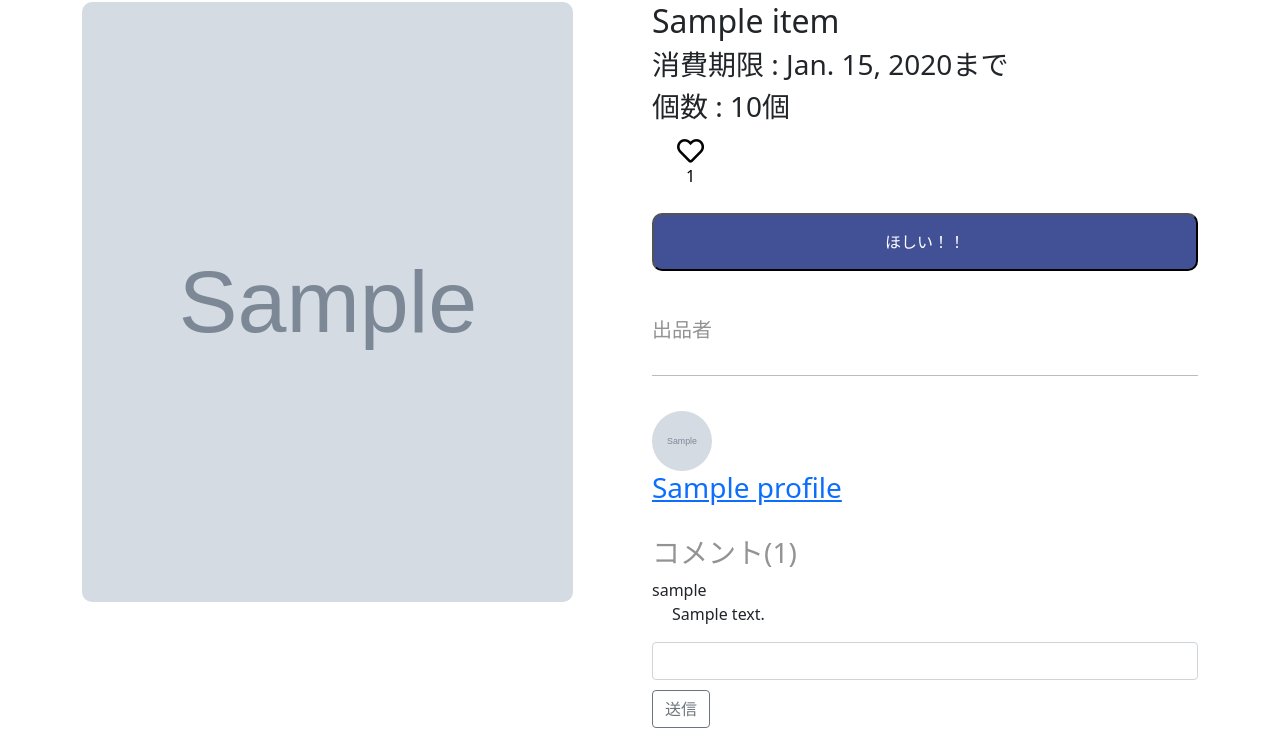
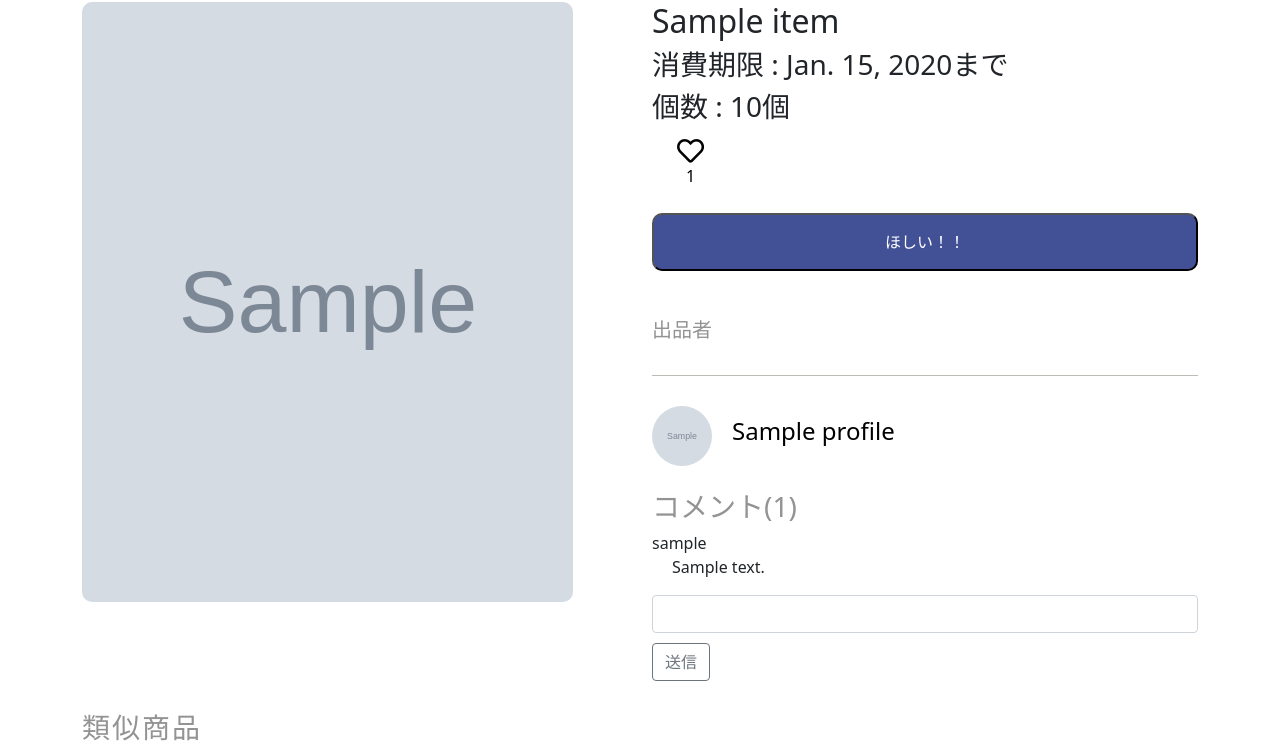
Before and after one commit to tk-art/my-first-blog, a Django app: page /food_information/1 in a window 1280 px wide. Shown: the part 213-965 px from the top of the page. Run offline with Django 4.2, Linux system fonts and the light colour scheme; tables that the repository leaves empty hold one stand-in row (values such as "Sample post"); grey boxes marked "Sample" are stand-in pictures; data that the repository does not hold is empty.

Commit message:
It took time to complete the profile function and prepare the default profile

```diff
--- a/app/templates/base.html
+++ b/app/templates/base.html
@@ -18,7 +18,7 @@
         {% if user.is_authenticated %}
         <div class="col-md-6">
           <div class="d-flex justify-content-end">
-            <a href="/profile/{{ user.id }}" class="header-right">プロフィール</a>
+            <a href="/profile/{{ request.user.id }}" class="header-right">プロフィール</a>
             <a href="/register" class="header-right">登録</a>
             <a href="/notification" class="header-right" id="notification-link"><span id="notification-icon"></span>通知</a>
             <a href="search" class="header-right">検索</a>
--- a/app/templates/food_information.html
+++ b/app/templates/food_information.html
@@ -24,13 +24,11 @@
           <div class="seller">
 　　　　　　  <p>出品者</p>
             <div class="separator"></div>
-            <div class="profile-seller">
-              <div class="profile-link">
-                <a href="/profile/{{ profile.user_id }}">
-                  <img src="{{ profile.image.url }}" alt="{{ profile.name }}" class="profile-image-size">
-                  <h3>{{ profile.name }}</h3>
-                </a>
-              </div>
+            <div class="profile-link">
+              <a href="/profile/{{ profile.user_id }}">
+                <img src="{{ profile.image.url }}" alt="{{ profile.name }}" class="profile-image-size">
+                <h3>{{ profile.name }}</h3>
+              </a>
             </div>
           </div>
 
--- a/app/views.py
+++ b/app/views.py
@@ -28,8 +28,10 @@ def signup(request):
             password = make_password(form.cleaned_data.get('password'))
 
             user = CustomUser.objects.create(username=username, email=email, password=password)
+            Profile.objects.create(user=user, name=username, image='item_images/default_image.jpeg',
+                                   content='これはデフォルトのプロフィールです。好みに応じて編集してください')
             login(request, user)
-            return redirect('profile')
+            return redirect('profile', user_id=user.id)
 
     else:
       form = SignupForm()
--- a/static/css/style.css
+++ b/static/css/style.css
@@ -256,17 +256,17 @@ table.reg_form{
   margin-top: 20px;
   margin-bottom: -20px;
 }
-
-.profile-seller {
+.profile-link a {
   display: flex;
   align-items: center;
-  margin-top: -15px;
+  text-decoration: none;
+  margin-top: -20px;
 }
-.profile-seller img {
+.profile-link img {
   width: 60px;
   height: 60px;
 }
-
-.profile-link {
-  display: block;
+.profile-link h3 {
+  color: black;
+  font-size: 24px;
 }
```
Also changed, not shown: app/templates/profile.html (+5 -3 lines), media/item_images/default_image.jpeg (added), media/item_images/default_image_jIIKuX5.jpeg (added), media/item_images/unagi.jpg (added), media/item_images/ハルメ_9Ljhol7.jpg (deleted), media/item_images/ハルメ_OkmVFse.jpg (deleted), media/item_images/ハルメ_QLVI6ep.jpg (deleted), media/item_images/ハルメ_UruHvLZ.jpg (deleted), media/item_images/ハルメ_cSpAOhL.jpg (deleted), media/item_images/ハルメ_qOrCEwc.jpg (deleted), media/item_images/ハルメ_vspAdbd.jpg (deleted).
